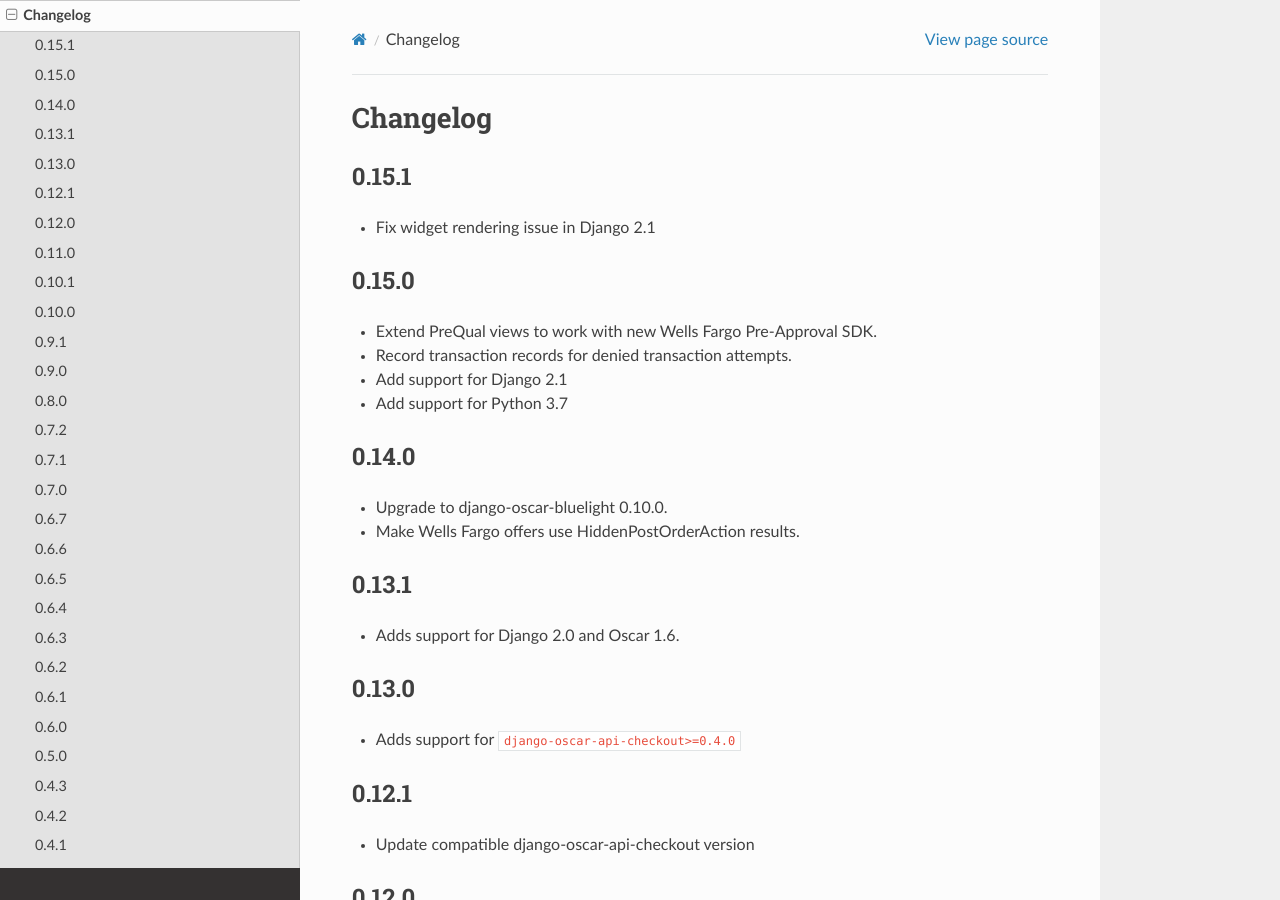
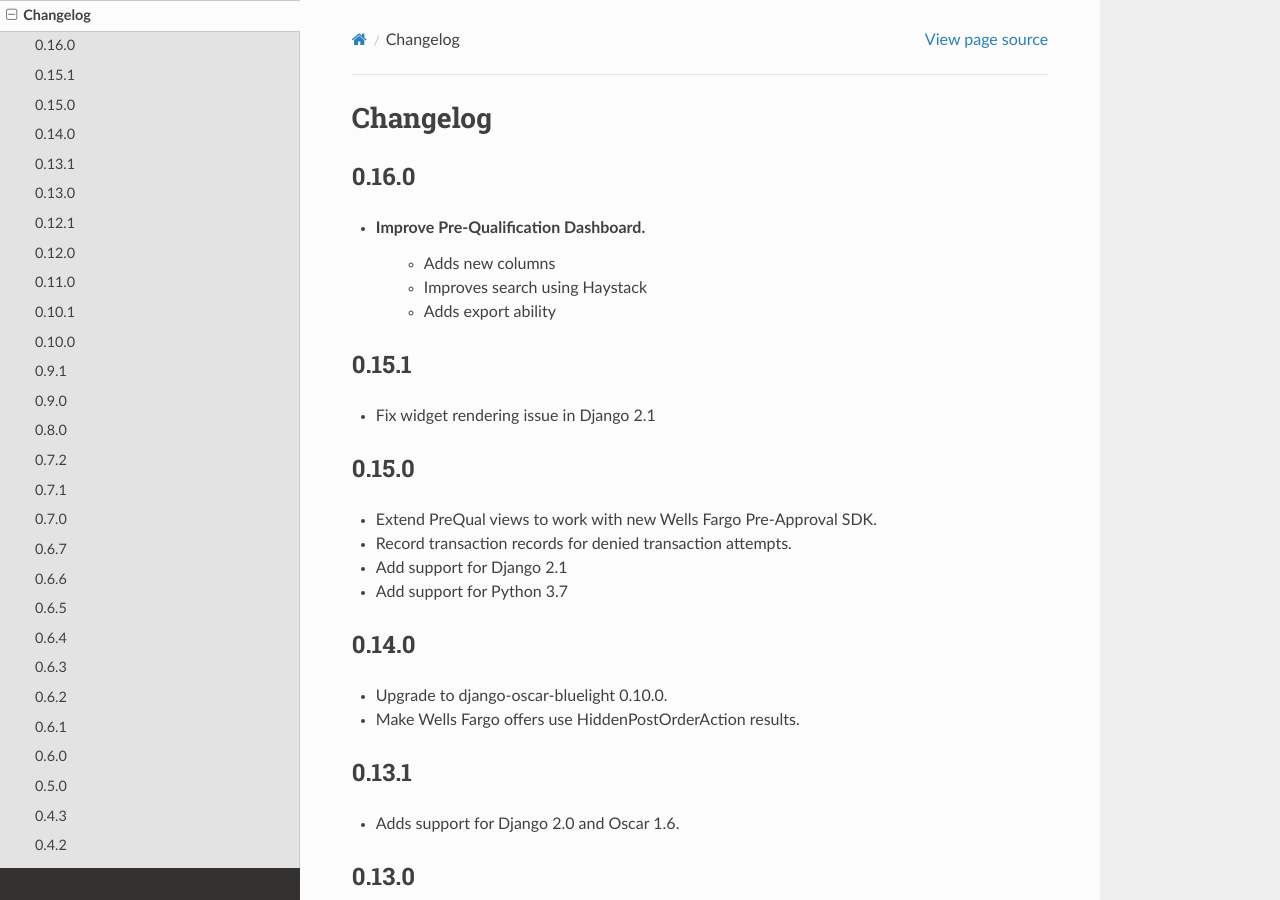
Before and after one commit to m-hairan/django-oscar, a Sphinx documentation site: the page built from docs/changes.rst, in a window 1280 px wide and 900 px high. Built offline with Sphinx 7.4.7 and the Read the Docs theme 2.0.0, drawn with Linux system fonts in a browser that asks for light colours; the version number could not be read and is left out.

Commit message:
Update changelog

```diff
--- a/docs/changes.rst
+++ b/docs/changes.rst
@@ -2,6 +2,13 @@
 
 Changelog
 =========
+
+0.16.0
+------------------
+- Improve Pre-Qualification Dashboard.
+    - Adds new columns
+    - Improves search using Haystack
+    - Adds export ability
 
 0.15.1
 ------------------
```
